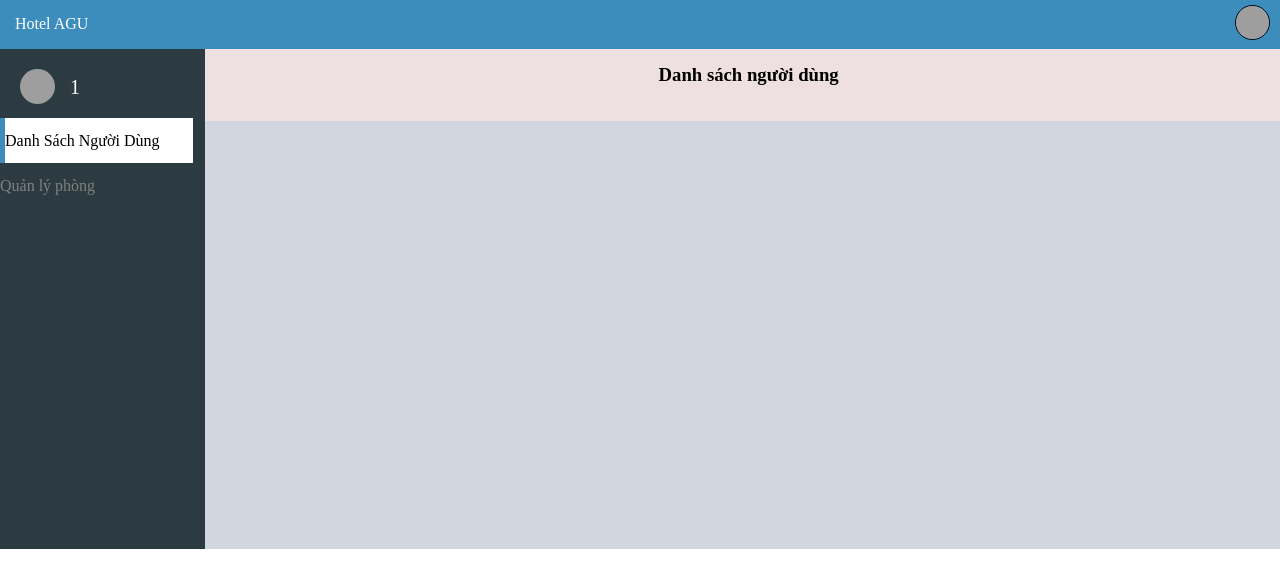
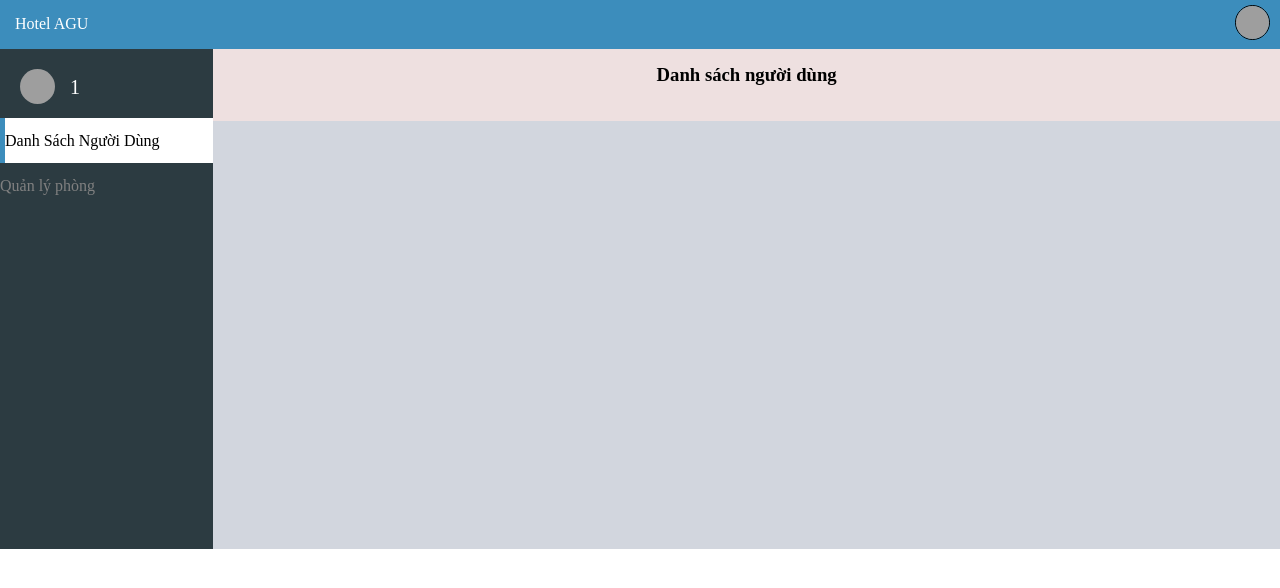
Before and after one commit to NQuocThien/DA_KhachSan, a PHP site: page /main.php in a window 1280 px wide. Shown: the top 588 px of the page. Run offline with PHP 8.4, Linux system fonts and the light colour scheme; the visitor is signed in with stand-in values (Sample User, id 1); data that the repository does not hold is empty; some libraries are stand-ins or nearby versions; grey boxes are pictures that could not be loaded.

Commit message:
chỉnh không bay

```diff
--- a/Main/main.php
+++ b/Main/main.php
@@ -41,7 +41,7 @@
             </div>
         </div>
     </div>
-    <div class="body row ">
+    <div class="body row no-gutters">
         <div class="col l-2 navigation">
             <div class="avatar" >
                 <img src="../upload/<?php echo$_SESSION['Img']?>" alt="" class="img_user_table" >
--- a/Main/user.php
+++ b/Main/user.php
@@ -12,7 +12,7 @@
 <div class="main_list-user" >
 	<h3 >Danh sách người dùng</h3>
 	<div class="grid wide">
-		<div class="row">
+		<div class="row no-gutters">
 			<?php
 			while ($dong = $danhsach->fetch_array(MYSQLI_ASSOC))
 			{
```
